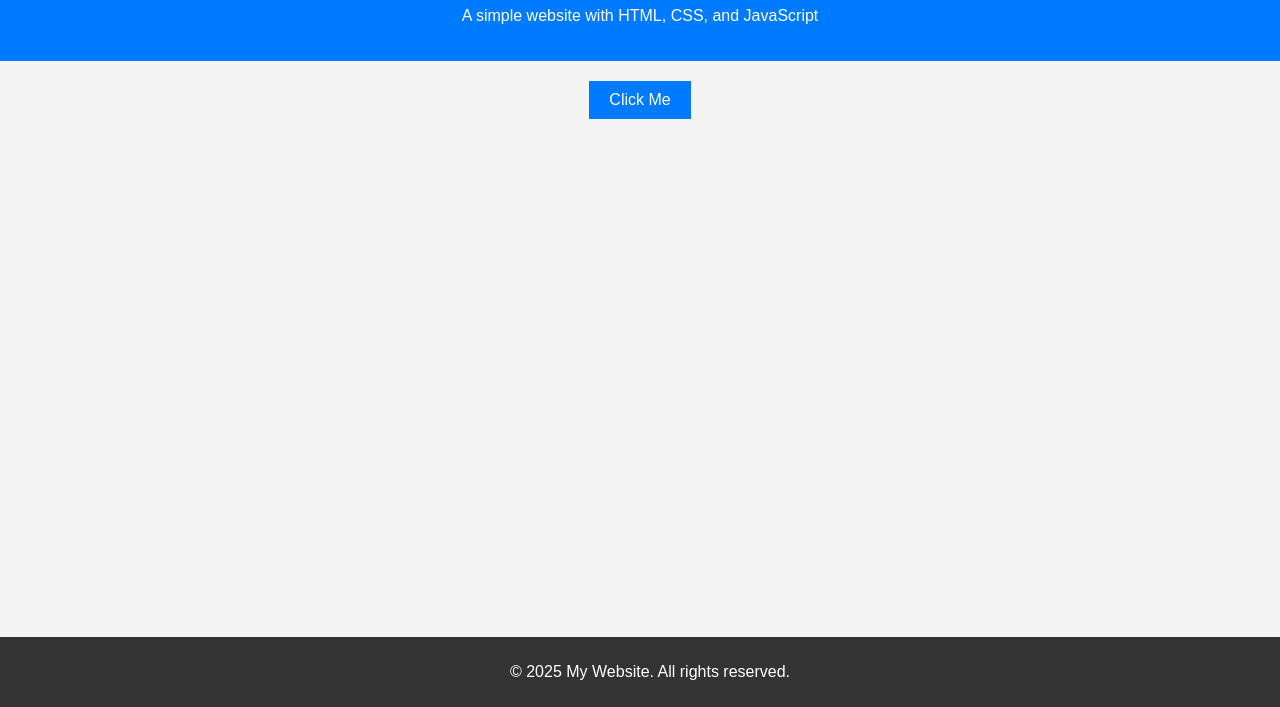
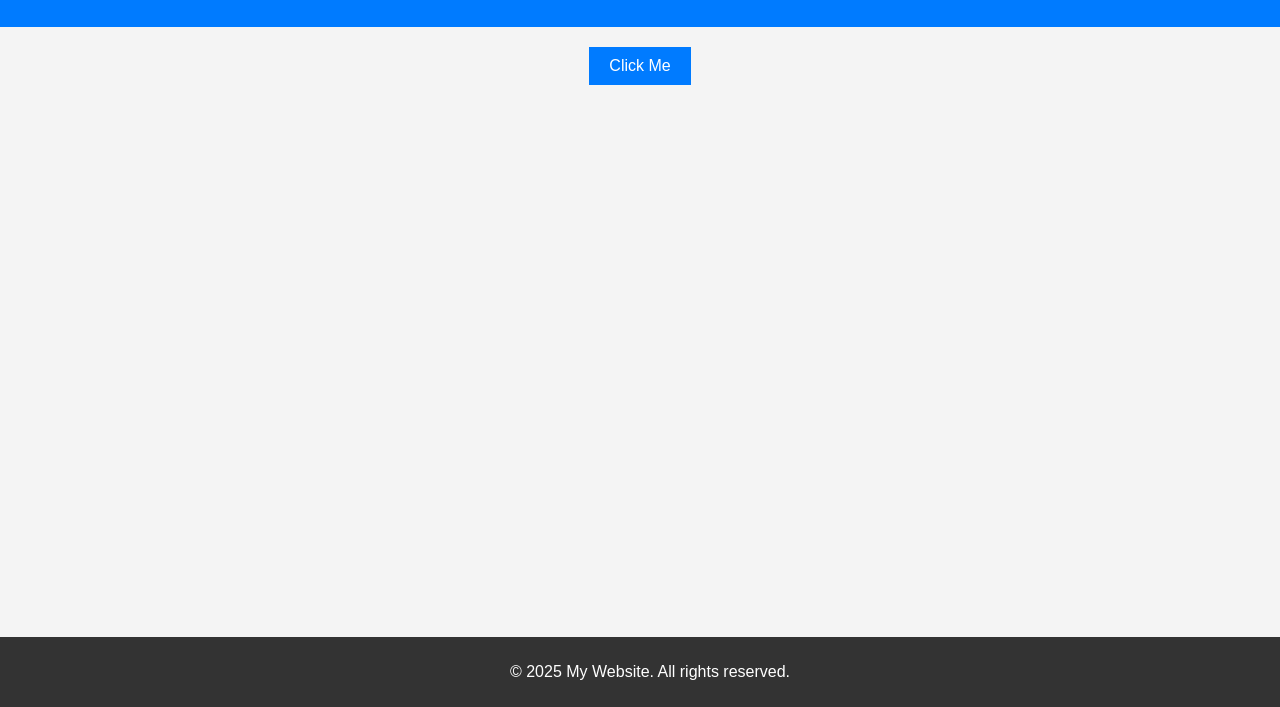
Before and after one commit to Suraj-creation/basic_version, a plain HTML site: page index.html in a window 1280 px wide. Shown: the part 93-800 px from the top of the page. Drawn offline with Linux system fonts and the light colour scheme.

Commit message:
index.html

```diff
--- a/index.html
+++ b/index.html
@@ -9,7 +9,7 @@
 <body>
     <header>
         <h1>Welcome to My Website</h1>
-        <p>A simple website with HTML, CSS, and JavaScript</p>
+
     </header>
 
     <main>
```
